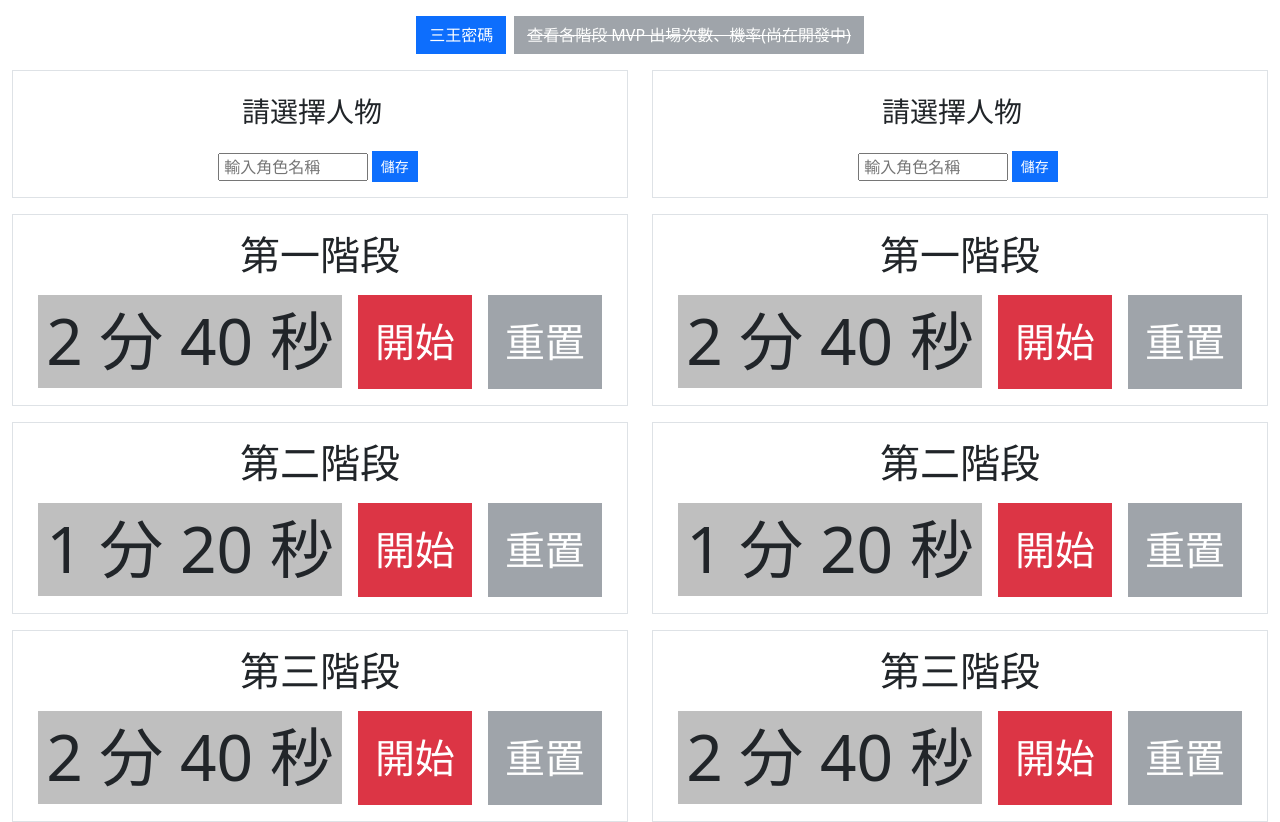
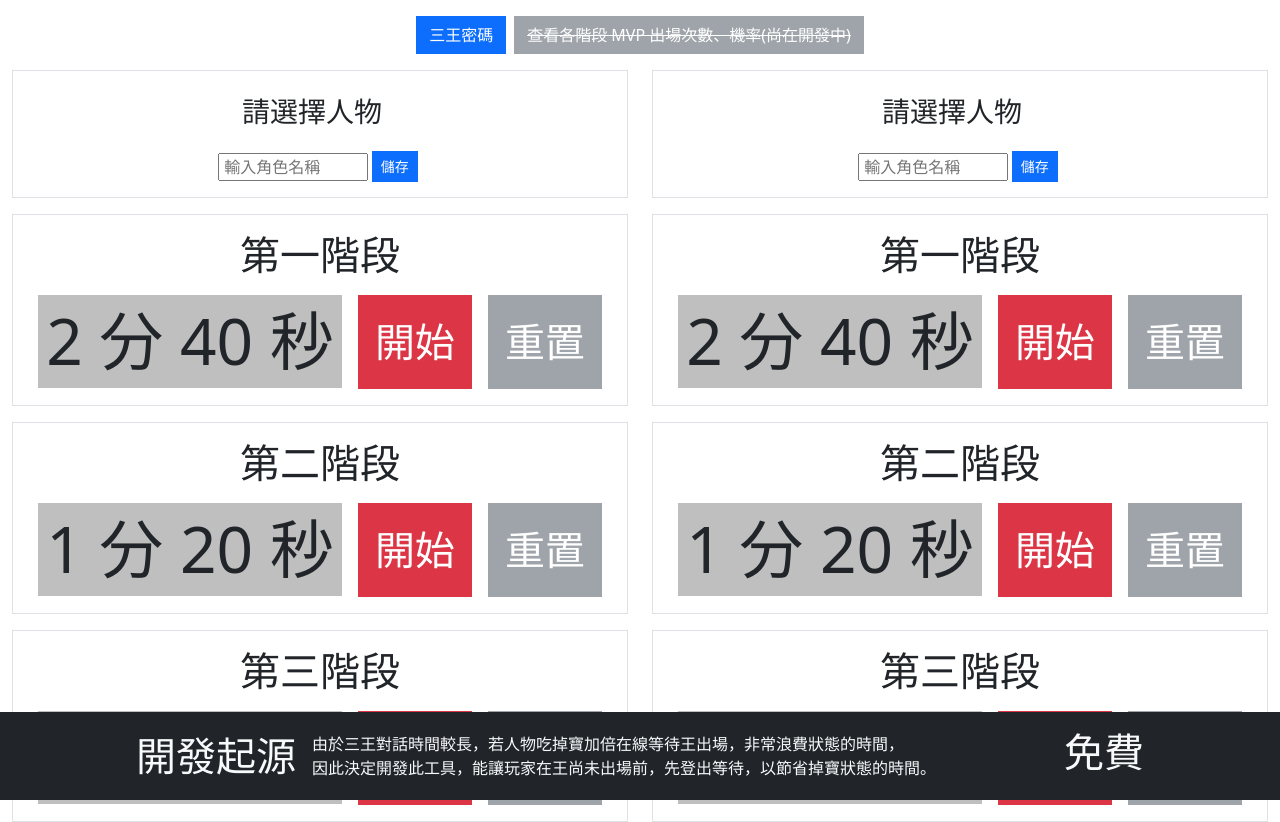
Before and after one commit to MizuYang/Three-Boss-Tools, a Vue app: page /#/ in a window 1280 px wide. Built offline with nearby package versions, Linux system fonts and the light colour scheme.

Commit message:
新增 Footer 內容

```diff
--- /dev/null
+++ b/src/components/layout/FooterState.vue
@@ -0,0 +1,14 @@
+<template>
+  <div class="position-absolute bottom-0 bg-dark w-100 text-light py-3 px-2">
+    <div class="d-flex align-items-center">
+      <h1 class="ms-auto my-auto">開發起源</h1>
+      <p class="ms-3 my-auto">
+        由於三王對話時間較長，若人物吃掉寶加倍在線等待王出場，非常浪費狀態的時間， <br />
+        因此決定開發此工具，能讓玩家在王尚未出場前，先登出等待，以節省掉寶狀態的時間。
+      </p>
+      <p class="h1 mx-auto">
+        免費
+      </p>
+    </div>
+  </div>
+</template>
--- a/src/views/HomeView.vue
+++ b/src/views/HomeView.vue
@@ -119,16 +119,19 @@
       </section>
     </div>
   </div>
+  <FooterState></FooterState>
 
   <audio :src="musicPath" class="d-none" ref="audio" controls></audio>
   <ThreeBossPword ref="threeBossPword"></ThreeBossPword>
 </template>
 
 <script>
+import FooterState from '../components/layout/FooterState.vue'
 import musicPath from '../assets/sounds/門鈴.wav'
 import ThreeBossPword from '../components/modal/ThreeBossPword.vue'
 export default {
   components: {
+    FooterState,
     ThreeBossPword
   },
 
```
